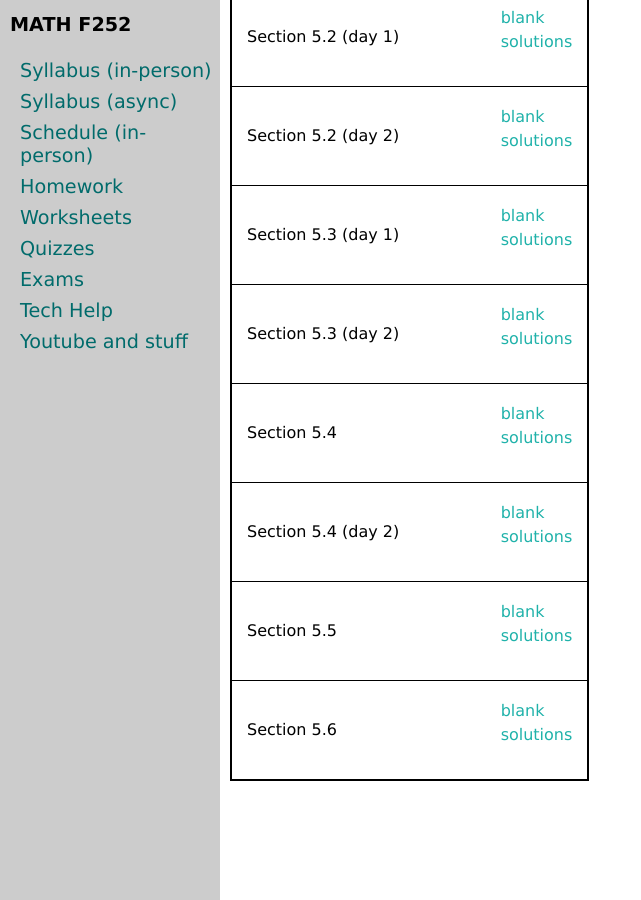
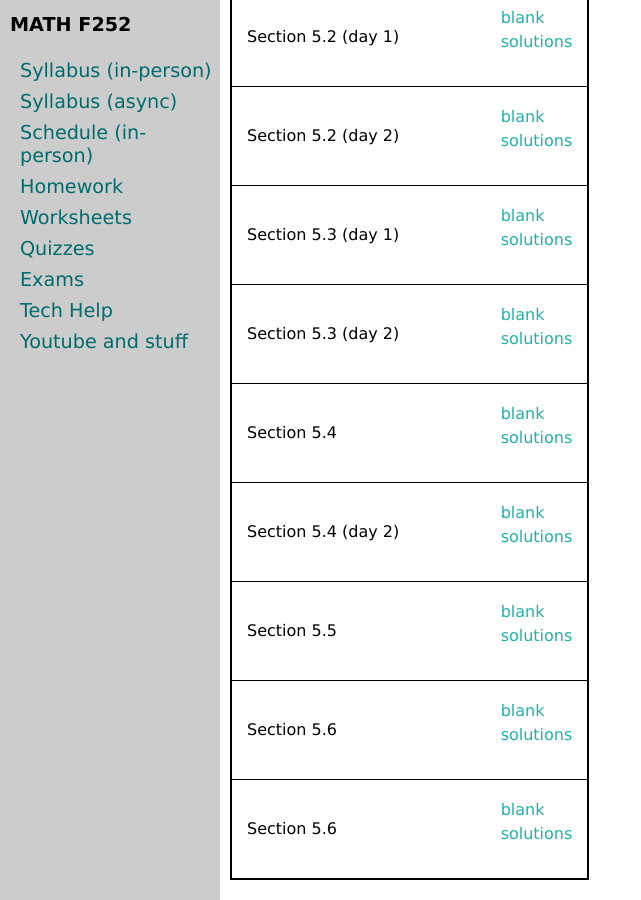
Before and after one commit to uaf-math/calc2, a Jekyll site: the page built from worksheetsF25.md, in a window 1280 px wide and 900 px high, scrolled down 2781 px. Shown: the whole window, without its empty margins (0-641 px from the left). Built offline with Jekyll 4.4.1, drawn with Linux system fonts in a browser that asks for light colours.

Commit message:
Update worksheetsF25.yml

```diff
--- a/_data/worksheetsF25.yml
+++ b/_data/worksheetsF25.yml
@@ -103,5 +103,8 @@ worksheets:
   blank: M252-5-5-a.pdf
   solutions: M252-5-5-a-ss.pdf
 - name: Section 5.6
-  blank: M252-5-6-a.pdf
+  blank: M252-5-6-aa.pdf
   solutions: M252-5-6-a-s.pdf
+- name: Section 5.6
+  blank: M252-5-6-b.pdf
+  solutions: M252-5-6-b-s.pdf
```
